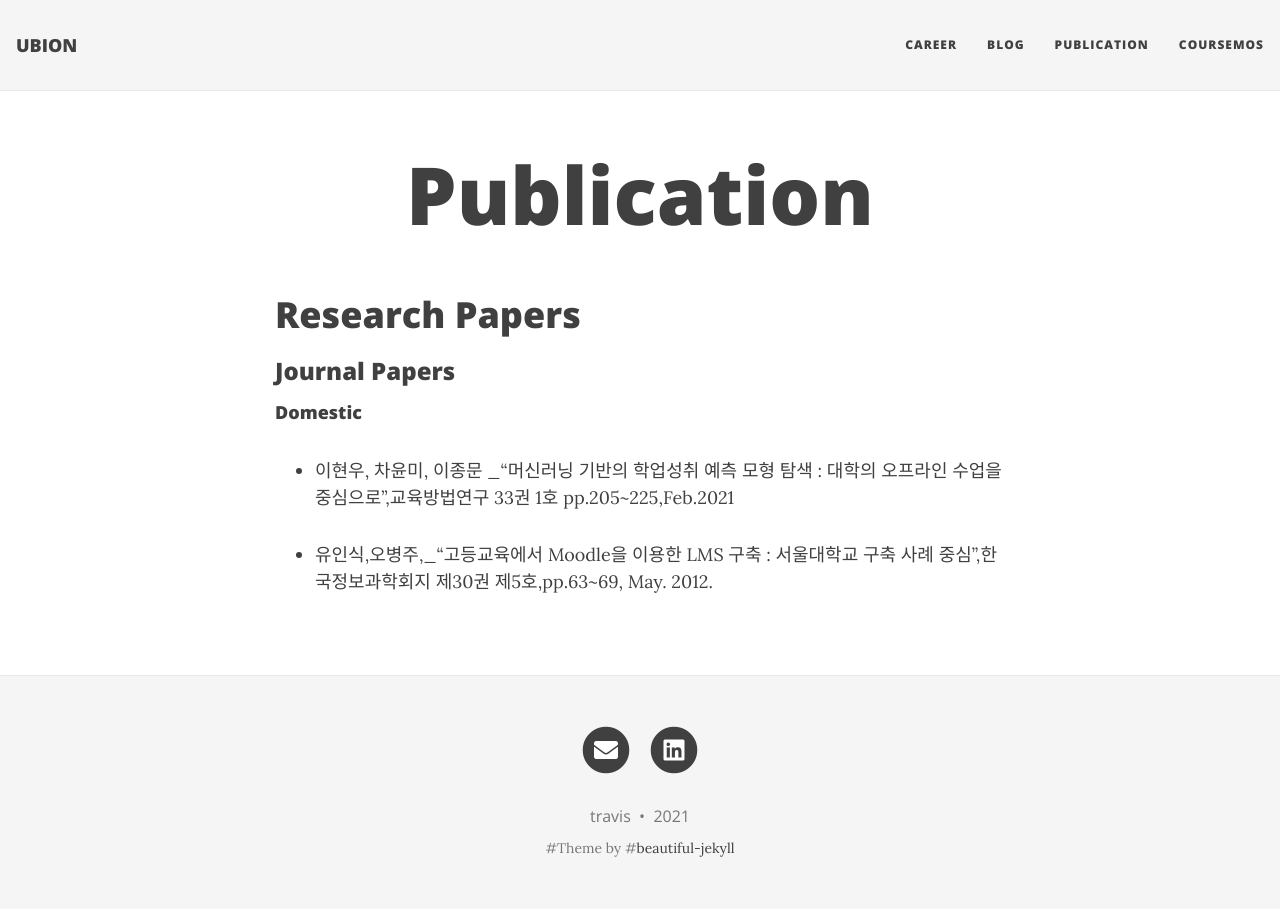
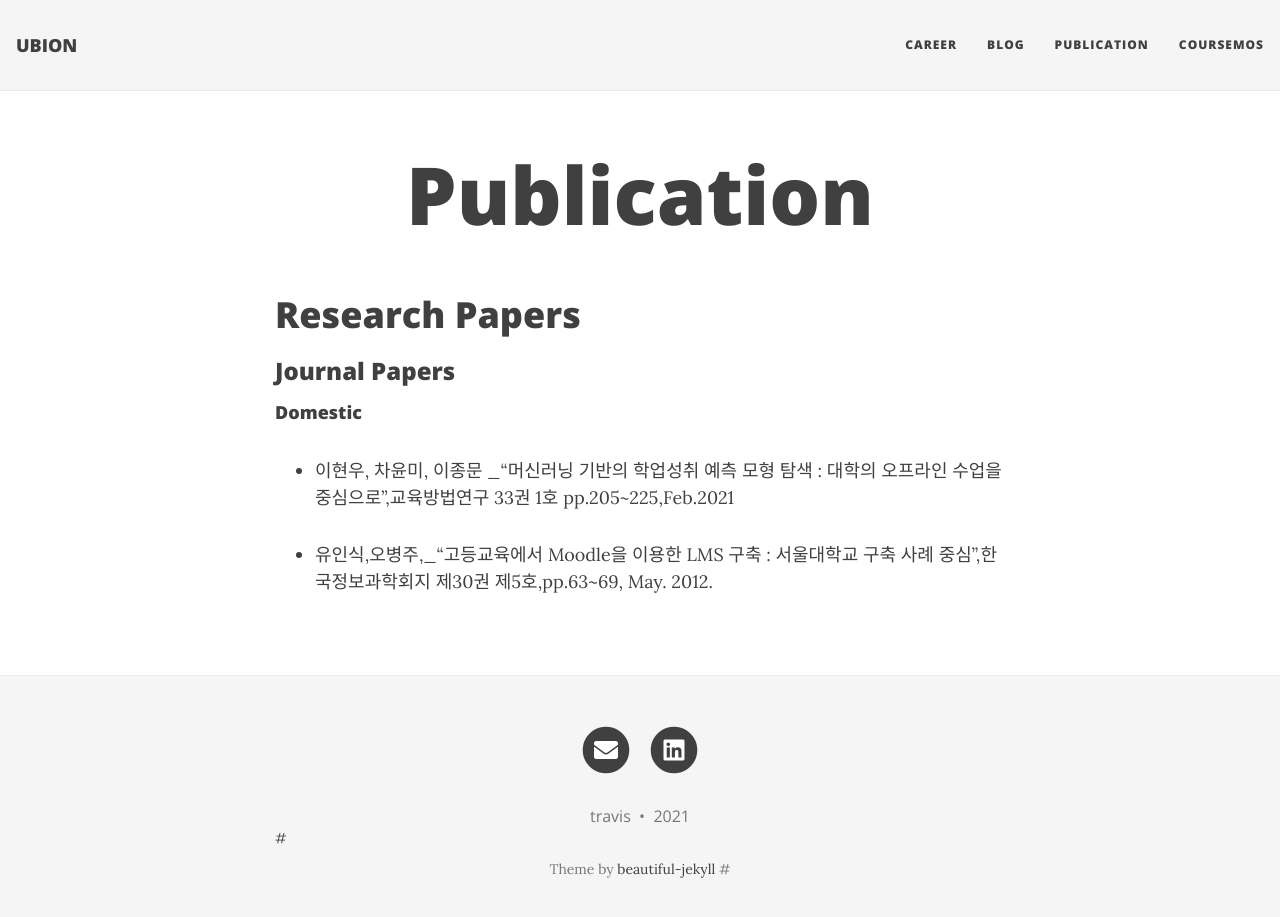
Before and after one commit to techubion/techubion.github.io-backup, a Jekyll site: the page built from publication.md, in a window 1280 px wide and 930 px high. Shown: the top 917 px of the window. Built offline with Jekyll 4.4.1, drawn with Linux system fonts in a browser that asks for light colours; nearby versions of some CDN libraries.

Commit message:
Update footer.html

```diff
--- a/_includes/footer.html
+++ b/_includes/footer.html
@@ -28,10 +28,10 @@
       {% endif%}
       </p>
       <!-- Please don't remove this, keep my open source work credited :) -->
-      <p class="theme-by text-muted">
-        #Theme by
-        #<a href="https://beautifuljekyll.com">beautiful-jekyll</a>
-      </p>
+      #<p class="theme-by text-muted">
+        Theme by
+        <a href="https://beautifuljekyll.com">beautiful-jekyll</a>
+      #</p>
       </div>
     </div>
   </div>
```
